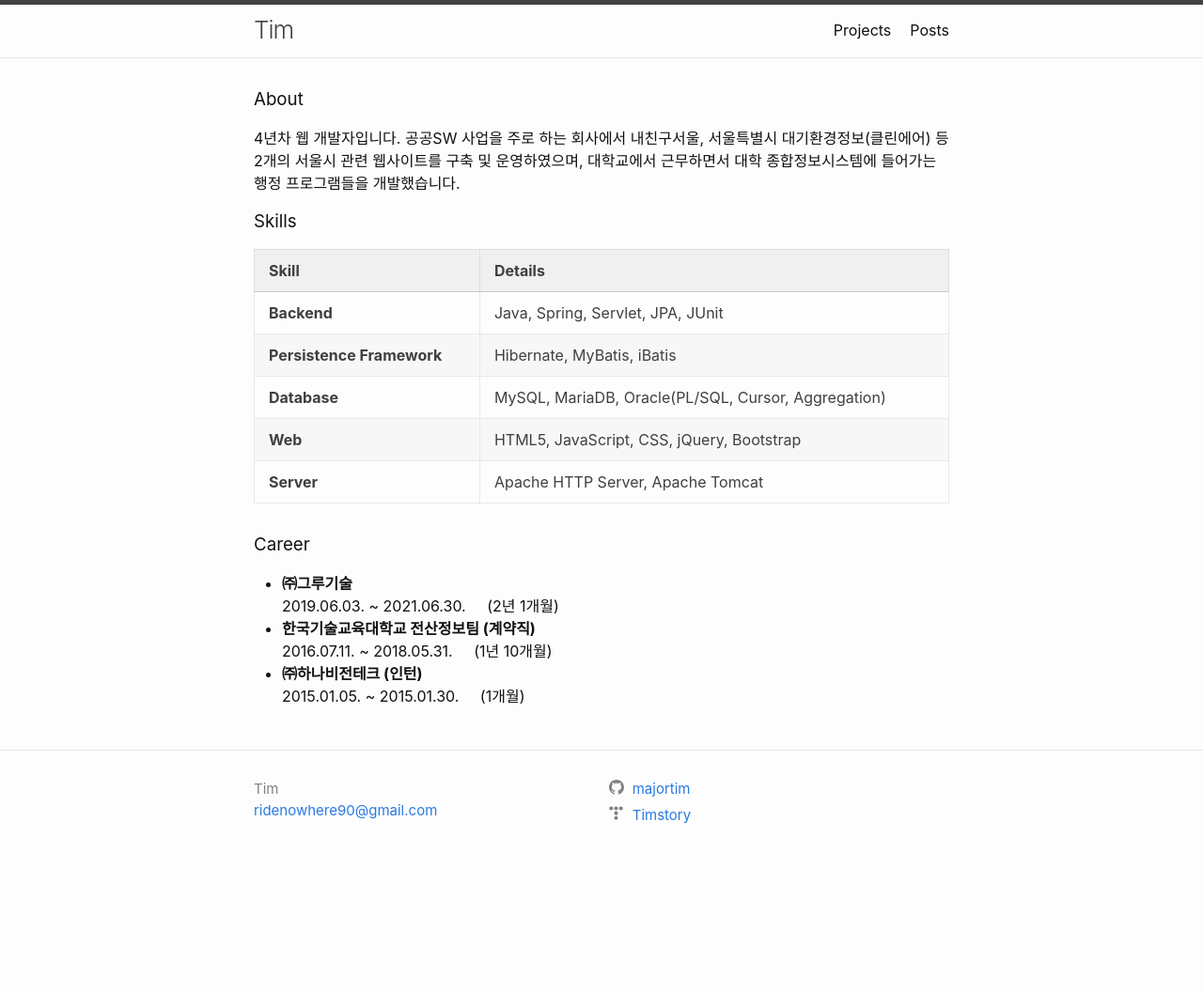
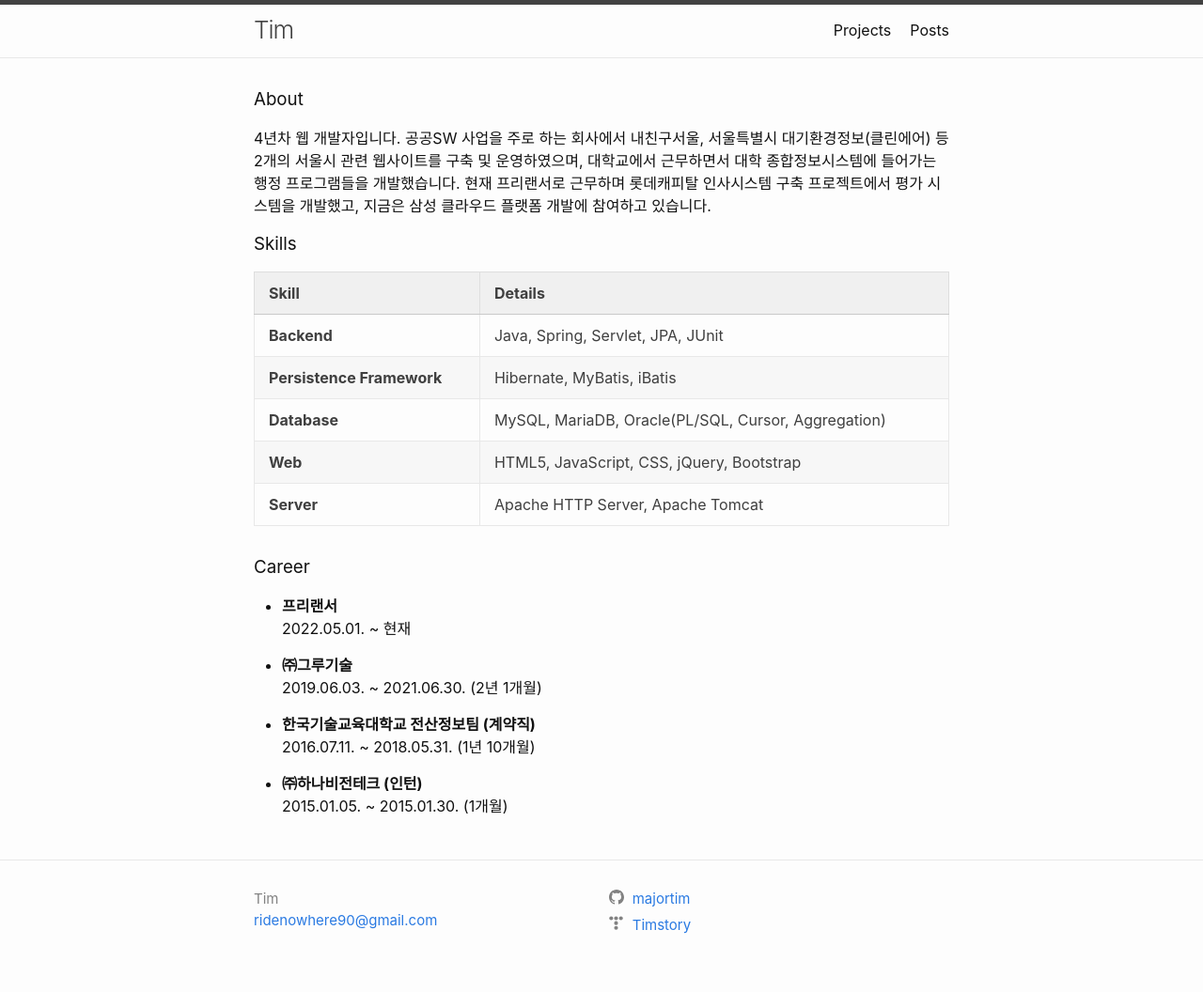
Before and after one commit to majortim/majortim.github.io, a Jekyll site: the page built from index.md, in a window 1280 px wide. Shown: the whole page at 94% size. Built offline with Jekyll 4.4.1, drawn with Linux system fonts in a browser that asks for light colours; before the commit the page ends 939 px from its top, so only the background shows below that.

Commit message:
자기소개, 이력 업데이트, 이력 양식 수정

```diff
--- a/index.md
+++ b/index.md
@@ -5,7 +5,7 @@ description: 웹 개발자 Tim의 포트폴리오입니다. Java / Web / Spring
 ---
 
 ### About
-4년차 웹 개발자입니다. 공공SW 사업을 주로 하는 회사에서 내친구서울, 서울특별시 대기환경정보(클린에어) 등 2개의 서울시 관련 웹사이트를 구축 및 운영하였으며, 대학교에서 근무하면서 대학 종합정보시스템에 들어가는 행정 프로그램들을 개발했습니다.
+4년차 웹 개발자입니다. 공공SW 사업을 주로 하는 회사에서 내친구서울, 서울특별시 대기환경정보(클린에어) 등 2개의 서울시 관련 웹사이트를 구축 및 운영하였으며, 대학교에서 근무하면서 대학 종합정보시스템에 들어가는 행정 프로그램들을 개발했습니다. 현재 프리랜서로 근무하며 롯데캐피탈 인사시스템 구축 프로젝트에서 평가 시스템을 개발했고, 지금은 삼성 클라우드 플랫폼 개발에 참여하고 있습니다.
 
 ### Skills
 
@@ -21,12 +21,14 @@ description: 웹 개발자 Tim의 포트폴리오입니다. Java / Web / Spring
 
 
 ### Career
-* **㈜그루기술**\\
-2019.06.03. ~ 2021.06.30.
-	&nbsp;&nbsp;&nbsp;&nbsp;(2년 1개월)
-* **한국기술교육대학교 전산정보팀 (계약직)**\\
-2016.07.11. ~ 2018.05.31.
-	&nbsp;&nbsp;&nbsp;&nbsp;(1년 10개월)
-* **㈜하나비전테크 (인턴)**\\
-2015.01.05. ~ 2015.01.30.
-	&nbsp;&nbsp;&nbsp;&nbsp;(1개월)
+* **프리랜서**<br>
+	2022.05.01. ~ 현재
+
+* **㈜그루기술**<br>
+	2019.06.03. ~ 2021.06.30. (2년 1개월)
+
+* **한국기술교육대학교 전산정보팀 (계약직)**<br>
+	2016.07.11. ~ 2018.05.31. (1년 10개월)
+
+* **㈜하나비전테크 (인턴)**<br>
+	2015.01.05. ~ 2015.01.30. (1개월)
```
